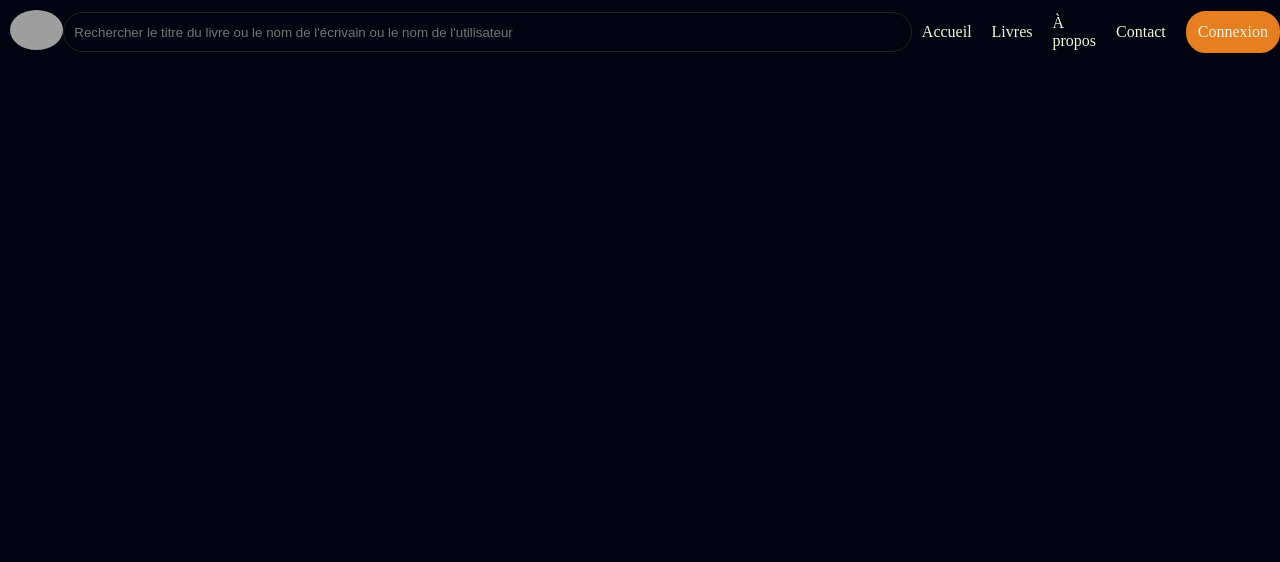
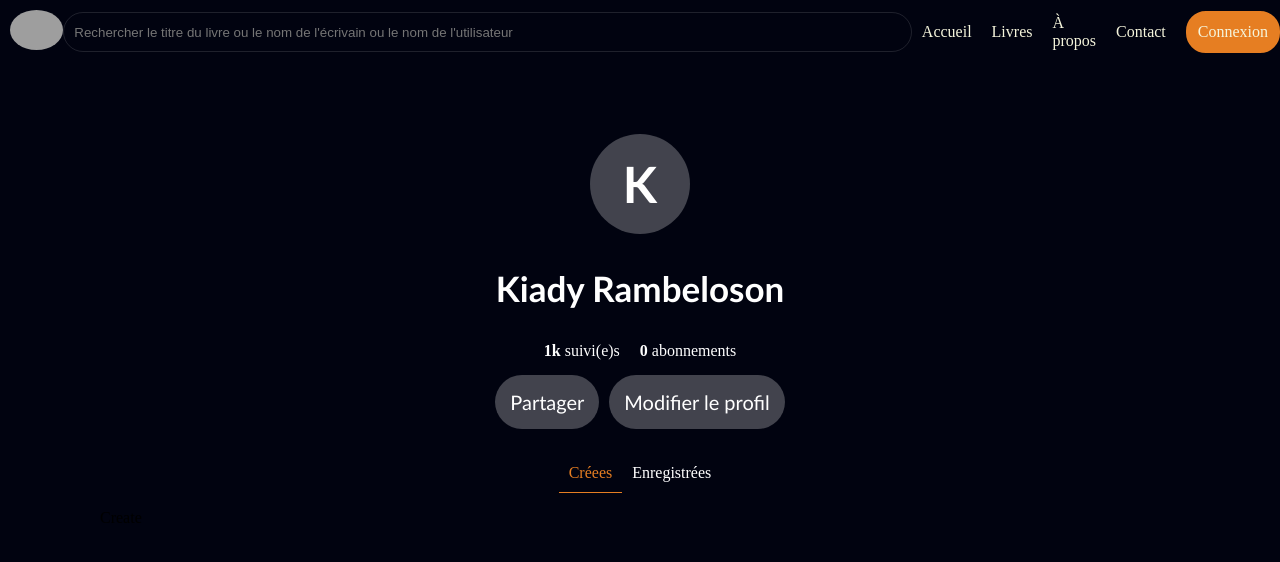
Before and after one commit to KiadyNirina/Bookly, a Vue app in the folder Frontend/: page /profil/create in a window 1280 px wide. Shown: the top 562 px of the page. Built offline with nearby package versions, Linux system fonts and the light colour scheme; grey boxes are pictures that could not be loaded.

Commit message:
adding create and saved books file for user logged

```diff
--- /dev/null
+++ b/Frontend/src/components/UserLogged/Create.vue
@@ -0,0 +1,30 @@
+<script>
+export default {
+    methods: {
+        isActive(route) {
+            return this.$route.path === route;
+        },
+    },
+};
+</script>
+
+<template>
+    <div class="profil">
+        <h1 id="pdp">K</h1>
+        <!-- <img src="../../../public/icons/user.png" alt=""> -->
+            <h1>Kiady Rambeloson</h1>
+            <div class="followers">
+                <p><b>1k</b> suivi(e)s</p>
+                <p><b>0</b> abonnements</p>
+            </div>
+            <div class="button">
+                <button>Partager</button>
+                <router-link to="">Modifier le profil</router-link>
+            </div>
+            <div class="section">
+                <router-link :to="'/profil/create'" :id="isActive('/profil/create') ? 'active-link' : ''">Créees</router-link>
+                <router-link :to="'/profil/saved'" :id="isActive('/profil/saved') ? 'active-link' : ''">Enregistrées</router-link>
+            </div>
+            <p>Create</p>
+    </div>
+</template>
--- /dev/null
+++ b/Frontend/src/components/UserLogged/Saved.vue
@@ -0,0 +1,30 @@
+<script>
+export default {
+    methods: {
+        isActive(route) {
+            return this.$route.path === route;
+        },
+    },
+};
+</script>
+
+<template>
+    <div class="profil">
+        <h1 id="pdp">K</h1>
+        <!-- <img src="../../../public/icons/user.png" alt=""> -->
+            <h1>Kiady Rambeloson</h1>
+            <div class="followers">
+                <p><b>1k</b> suivi(e)s</p>
+                <p><b>0</b> abonnements</p>
+            </div>
+            <div class="button">
+                <button>Partager</button>
+                <router-link to="">Modifier le profil</router-link>
+            </div>
+            <div class="section">
+                <router-link :to="'/profil/create'" :id="isActive('/profil/create') ? 'active-link' : ''">Créees</router-link>
+                <router-link :to="'/profil/saved'" :id="isActive('/profil/saved') ? 'active-link' : ''">Enregistrées</router-link>
+            </div>
+            <p>Saved</p>
+    </div>
+</template>
--- a/Frontend/src/components/UserLogged/UserProfile.vue
+++ b/Frontend/src/components/UserLogged/UserProfile.vue
@@ -1,3 +1,13 @@
+<script>
+export default {
+    methods: {
+        isActive(route) {
+            return this.$route.path === route;
+        },
+    },
+};
+</script>
+
 <template>
     <div class="profil">
         <h1 id="pdp">K</h1>
@@ -11,7 +21,11 @@
                 <button>Partager</button>
                 <router-link to="">Modifier le profil</router-link>
             </div>
-
+            <div class="section">
+                <router-link :to="'/profil/create'" :id="isActive('/profil/create') ? 'active-link' : ''">Créees</router-link>
+                <router-link :to="'/profil/saved'" :id="isActive('/profil/saved') ? 'active-link' : ''">Enregistrées</router-link>
+            </div>
+            <router-view></router-view>
     </div>
 </template>
 
@@ -76,4 +90,21 @@
     background: rgb(128, 128, 128);
     cursor: pointer;
 }
+.section{
+    display: flex;
+    justify-content: center;
+    margin-top: 20px;
+}
+.section a{
+    padding: 10px;
+    color: white;
+    text-decoration: none;
+}
+.section a:hover{
+    background-color: rgba(255, 255, 255, 0.1);
+}
+#active-link{
+    color: #E67E22;
+    border-bottom: 1px solid #E67E22;
+}
 </style>
--- a/Frontend/src/router/router.js
+++ b/Frontend/src/router/router.js
@@ -8,6 +8,8 @@ import Signup from '@/components/Signup.vue';
 import dashboard from '@/components/UserLogged/dashboard.vue';
 import Biblio from '@/components/UserLogged/Biblio.vue';
 import UserProfile from '@/components/UserLogged/UserProfile.vue';
+import Saved from '@/components/UserLogged/Saved.vue';
+import Create from '@/components/UserLogged/Create.vue';
 
 const routes = [
     { path: '/', component: Home },
@@ -19,6 +21,8 @@ const routes = [
     { path: '/dashboard', component: dashboard },
     { path: '/biblio', component: Biblio },
     { path: '/profil', component: UserProfile },
+    { path: '/profil/create', component: Create },
+    { path: '/profil/saved', component: Saved },
 ];
 
 const router = createRouter({
```
